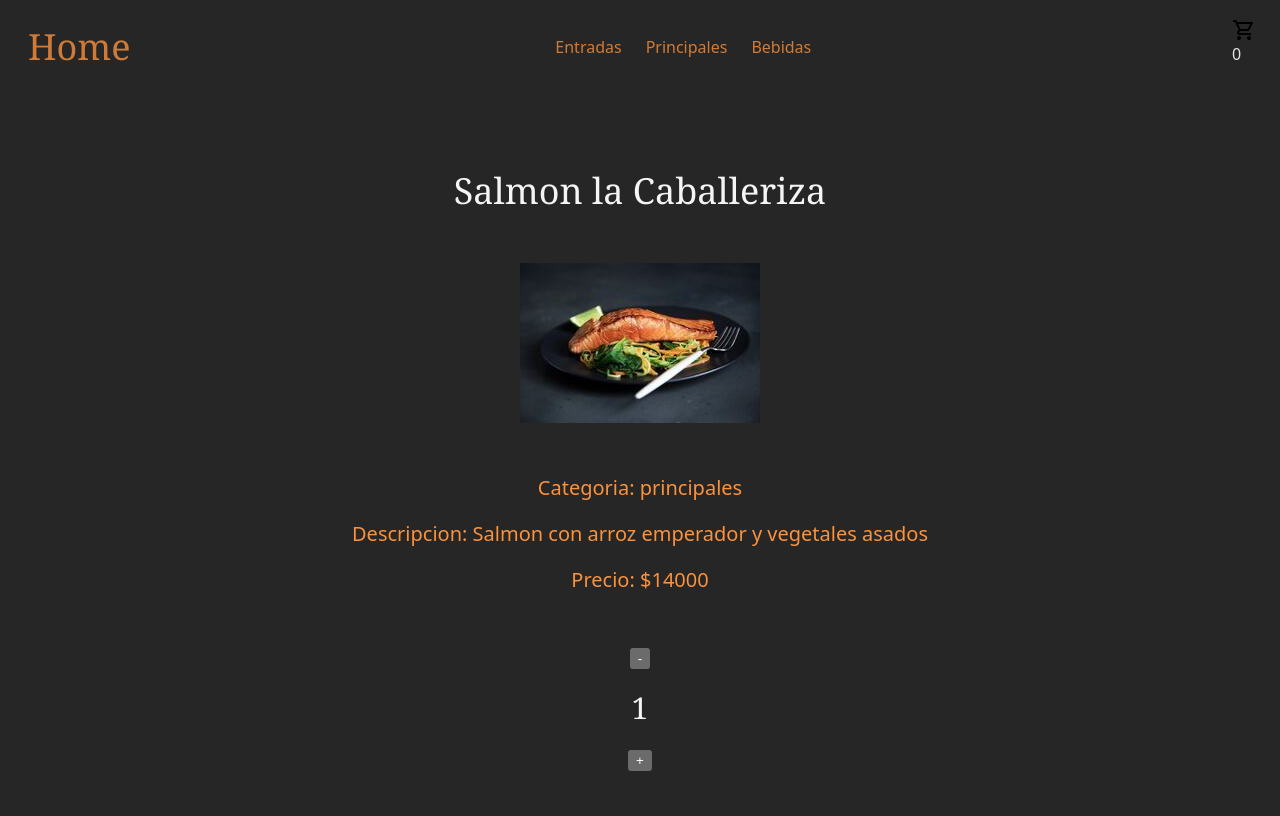
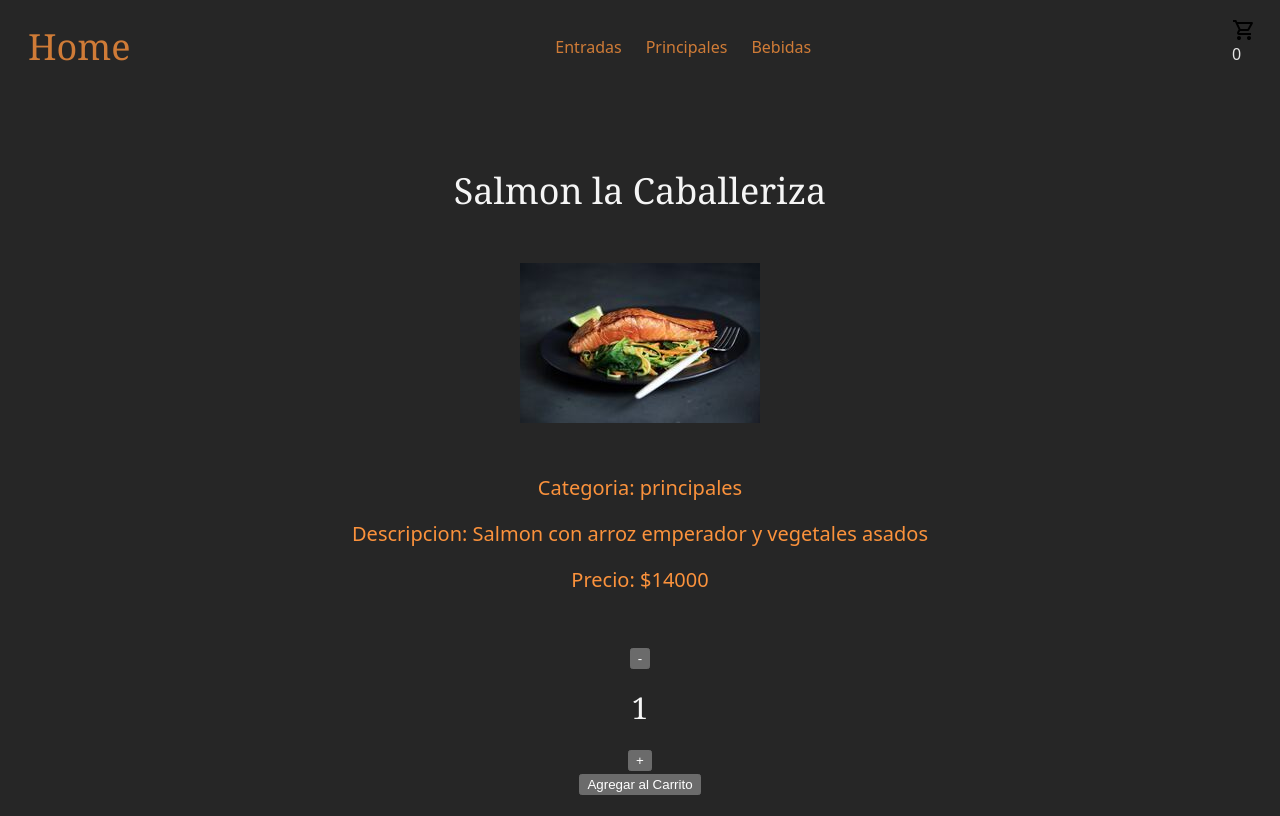
Before and after one commit to MarcosRillo/Preentrega-2, a React (Vite) app in the folder Ecommerce/: page /item/1 in a window 1280 px wide. Built offline with nearby package versions, Linux system fonts and the light colour scheme.

Commit message:
ProyectoFinal-MarcosRilloCabanne

```diff
--- a/Ecommerce/src/App.jsx
+++ b/Ecommerce/src/App.jsx
@@ -5,12 +5,15 @@ import ItemDetailContainer from './components/ItemDetailContainer/ItemDetailCont
 import './App.css'
 import './scss/style.scss'
 
+import {CartProvider} from './components/context/cartContext'
+
 
 function App() {
 
   return (
     <div>
       <BrowserRouter>
+      <CartProvider>
         <NavBar />
         <Routes>
           <Route path='/' element={<ItemListContainer greeting={"La Caballeriza"}/>}/>
@@ -18,6 +21,7 @@ function App() {
           <Route path='/item/:itemId' element={ <ItemDetailContainer />} />
           <Route path='*' element={<h1>404 NOT FOUND</h1>} />
         </Routes>
+      </CartProvider>
       </BrowserRouter>
     </div>
   )
--- a/Ecommerce/src/components/ItemCount/ItemCount.jsx
+++ b/Ecommerce/src/components/ItemCount/ItemCount.jsx
@@ -1,6 +1,6 @@
 import { useState } from "react";
 
-const ItemCount = ({ initial, stock }) => {
+const ItemCount = ({ initial, stock, onAdd }) => {
   const [cantidad, setCantidad] = useState(initial);
 
   const increment = () => {
@@ -21,6 +21,11 @@ const ItemCount = ({ initial, stock }) => {
         <h4>{cantidad}</h4>
         <button onClick={increment}>+</button>
       </div>
+      <div>
+        <button onClick={() => onAdd(cantidad)} disabled={!stock}>
+          Agregar al Carrito
+        </button>
+      </div>
     </>
   );
 };
--- a/Ecommerce/src/components/ItemDetail/ItemDetail.jsx
+++ b/Ecommerce/src/components/ItemDetail/ItemDetail.jsx
@@ -1,6 +1,23 @@
+import { useContext, useState } from "react"
 import ItemCount from "../ItemCount/ItemCount"
+import { Link } from 'react-router-dom'
 
-const ItemDetail = ({name, img, category, description, price, stock}) => {
+import { CartContext } from '../context/cartContext'
+
+const ItemDetail = ({id, name, img, category, description, price, stock}) => {
+    const [ quantityAdded, setQuantityAdded] = useState(0)
+
+    const { addItem } =useContext(CartContext)
+
+    const handleOnAdd = (cantidad) => {
+        setQuantityAdded(cantidad)
+
+        const item = {
+            id, name, price
+        }
+
+        addItem(item, cantidad)
+    }
   return (
     <article className="index__section">
         <header >
@@ -21,7 +38,13 @@ const ItemDetail = ({name, img, category, description, price, stock}) => {
             </p>
         </section>
         <footer>
-            <ItemCount initial={1} stock={stock} />
+            {
+                quantityAdded > 0 ? (
+                    <Link to='/cart' className="Option">Terminar Compra</Link>
+                ) : (
+                    <ItemCount initial={1} stock={stock} onAdd={handleOnAdd}/>
+                )
+            }
         </footer>
     </article>
   )
--- /dev/null
+++ b/Ecommerce/src/components/context/cartContext.jsx
@@ -0,0 +1,38 @@
+import { createContext, useState } from "react";
+
+export const CartContext = createContext({
+    cart: []
+})
+
+export const CartProvider = ({children}) => {
+    const [cart, setCart] = useState([])
+
+    console.log(cart)
+
+    const addItem = (item, cantidad) => {
+        if(!isInCart(item.id)) {
+            setCart(prev => [...prev, {...item, cantidad}])
+        } else {
+            console.error('El producto ya fue agregado')
+        }
+    }
+
+    const removeItem = (itemId) => {
+        const cartUpdated = cart.filter(prod => prod.id !== itemId)
+        setCart(cartUpdated)
+    }
+
+    const clearCart = () => {
+        setCart([])
+    }
+
+    const isInCart = (itemId) => {
+        return cart.some(prod => prod.id === itemId)
+    }
+
+    return (
+        <CartContext.Provider value = {{cart, addItem, removeItem, clearCart}}>
+            {children}
+        </CartContext.Provider>
+    )
+}
```
